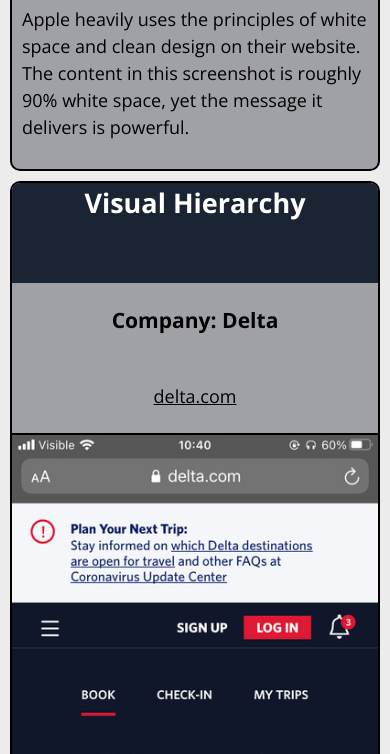
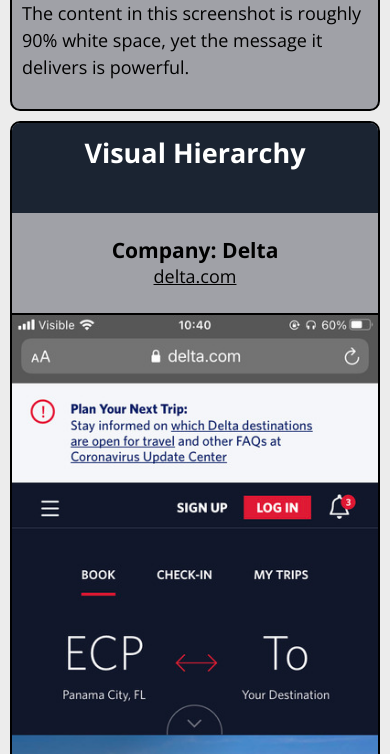
Before and after one commit to wcalebs/wcalebs.github.io, a plain HTML site: page Lesson2/design-principles.html in a window 390 px wide. Shown: the part 1023-1777 px from the top of the page. Drawn offline with nearby package versions, Linux system fonts and the light colour scheme.

Commit message:
adjusted margin on columnHead

```diff
--- a/Lesson2/css/main.css
+++ b/Lesson2/css/main.css
@@ -62,7 +62,7 @@ img {
     border: 2px solid black;
     display: grid;
     grid-template-columns: 1fr;
-    grid-template-rows: 100px 100px 50px auto 1fr;
+    grid-template-rows: 90px 50px 50px auto 1fr;
     justify-items: center;
     margin: 10px;
     overflow: hidden;
@@ -78,9 +78,10 @@ img {
 }
 
 .columnHead {
-    /*grid-row: 1/2;*/
+
     text-align: center;
     align-self: center;
+    max-height: 100%;
     margin: auto;
 }
 
@@ -141,4 +142,8 @@ footer a:hover {
     .content {
         display: block;
     }
+
+    .columnHead {
+        margin-top: 10px;
+    }
 }
```
